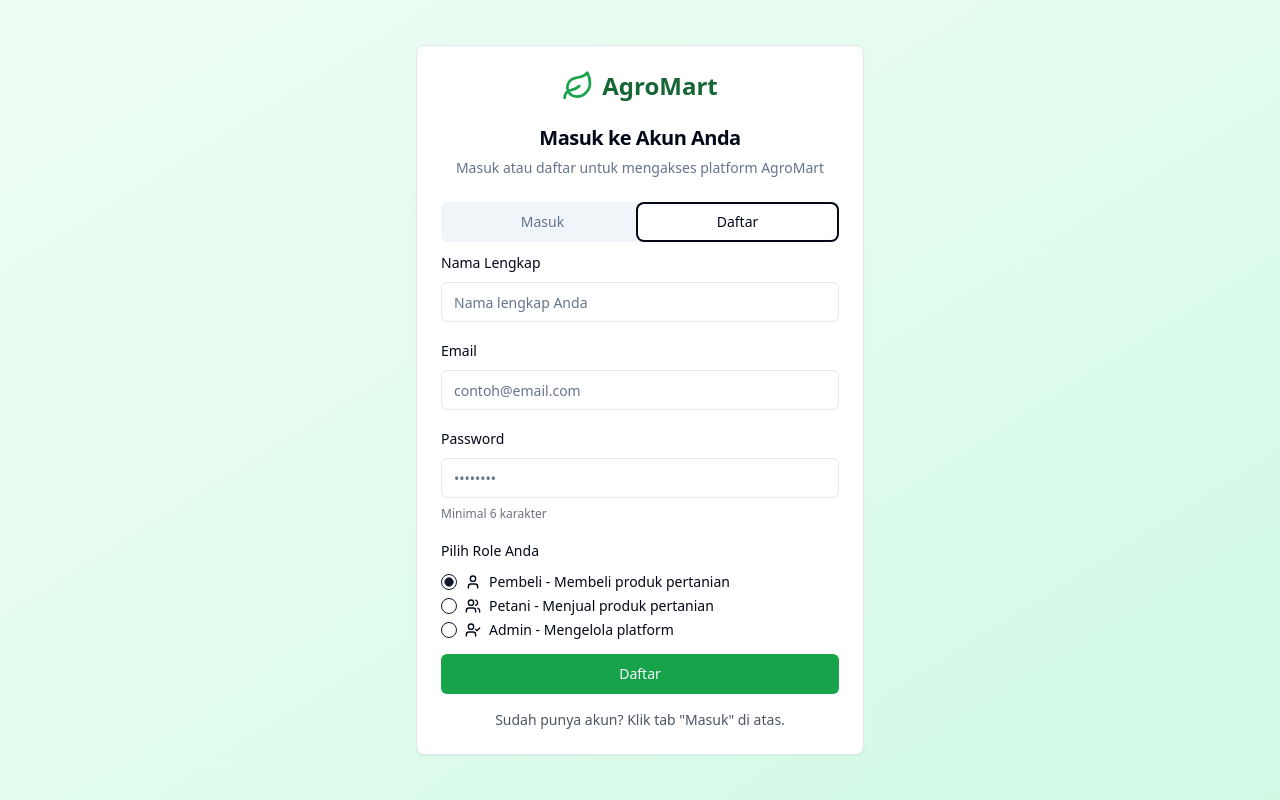
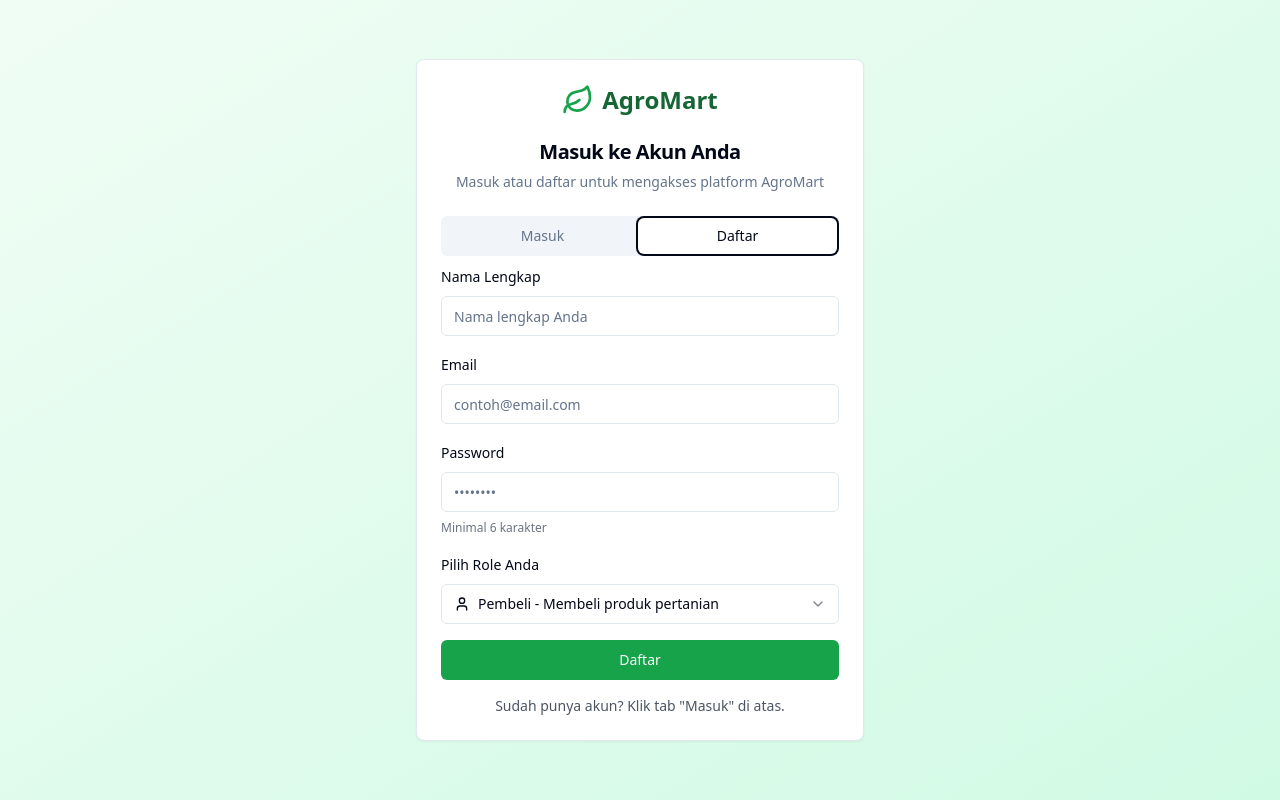
Before and after one commit to AlvitoPassu/tani-digital-platform, a React (Vite) app: page /auth in a window 1280 px wide. Both pictures are taken after a click on the tab "Daftar". Built offline with nearby package versions, Linux system fonts and the light colour scheme.

Commit message:
feat: Use dropdown for role selection
Replaced radio buttons with a dropdown menu for role selection in the signup form to achieve a more minimalist design.

```diff
--- a/src/pages/Auth.tsx
+++ b/src/pages/Auth.tsx
@@ -7,7 +7,7 @@ import { Tabs, TabsContent, TabsList, TabsTrigger } from "@/components/ui/tabs";
 import { Button } from "@/components/ui/button";
 import { Input } from "@/components/ui/input";
 import { Label } from "@/components/ui/label";
-import { RadioGroup, RadioGroupItem } from "@/components/ui/radio-group";
+import { Select, SelectContent, SelectItem, SelectTrigger, SelectValue } from "@/components/ui/select";
 import { Leaf, User, Users, UserCheck } from "lucide-react";
 
 const Auth = () => {
@@ -188,31 +188,33 @@ const Auth = () => {
                   <p className="text-xs text-gray-500">Minimal 6 karakter</p>
                 </div>
 
-                <div className="space-y-3">
-                  <Label>Pilih Role Anda</Label>
-                  <RadioGroup value={role} onValueChange={(value) => setRole(value as UserRole)}>
+                <div className="space-y-2">
+                  <Label htmlFor="role-select">Pilih Role Anda</Label>
+                  <Select value={role} onValueChange={(value) => setRole(value as UserRole)}>
+                    <SelectTrigger className="w-full">
+                      <SelectValue placeholder="Pilih role..." />
+                    </SelectTrigger>
+                    <SelectContent>
+                      <SelectItem value="buyer">
                         <div className="flex items-center space-x-2">
-                      <RadioGroupItem value="buyer" id="buyer" />
-                      <Label htmlFor="buyer" className="flex items-center space-x-2 cursor-pointer">
                           <User className="h-4 w-4" />
                           <span>Pembeli - Membeli produk pertanian</span>
-                      </Label>
                         </div>
+                      </SelectItem>
+                      <SelectItem value="farmer">
                         <div className="flex items-center space-x-2">
-                      <RadioGroupItem value="farmer" id="farmer" />
-                      <Label htmlFor="farmer" className="flex items-center space-x-2 cursor-pointer">
                           <Users className="h-4 w-4" />
                           <span>Petani - Menjual produk pertanian</span>
-                      </Label>
                         </div>
+                      </SelectItem>
+                      <SelectItem value="admin">
                         <div className="flex items-center space-x-2">
-                      <RadioGroupItem value="admin" id="admin" />
-                      <Label htmlFor="admin" className="flex items-center space-x-2 cursor-pointer">
                           <UserCheck className="h-4 w-4" />
                           <span>Admin - Mengelola platform</span>
-                      </Label>
                         </div>
-                  </RadioGroup>
+                      </SelectItem>
+                    </SelectContent>
+                  </Select>
                 </div>
 
                 <Button
```
Lines whose indentation alone changed are shown as unchanged.
